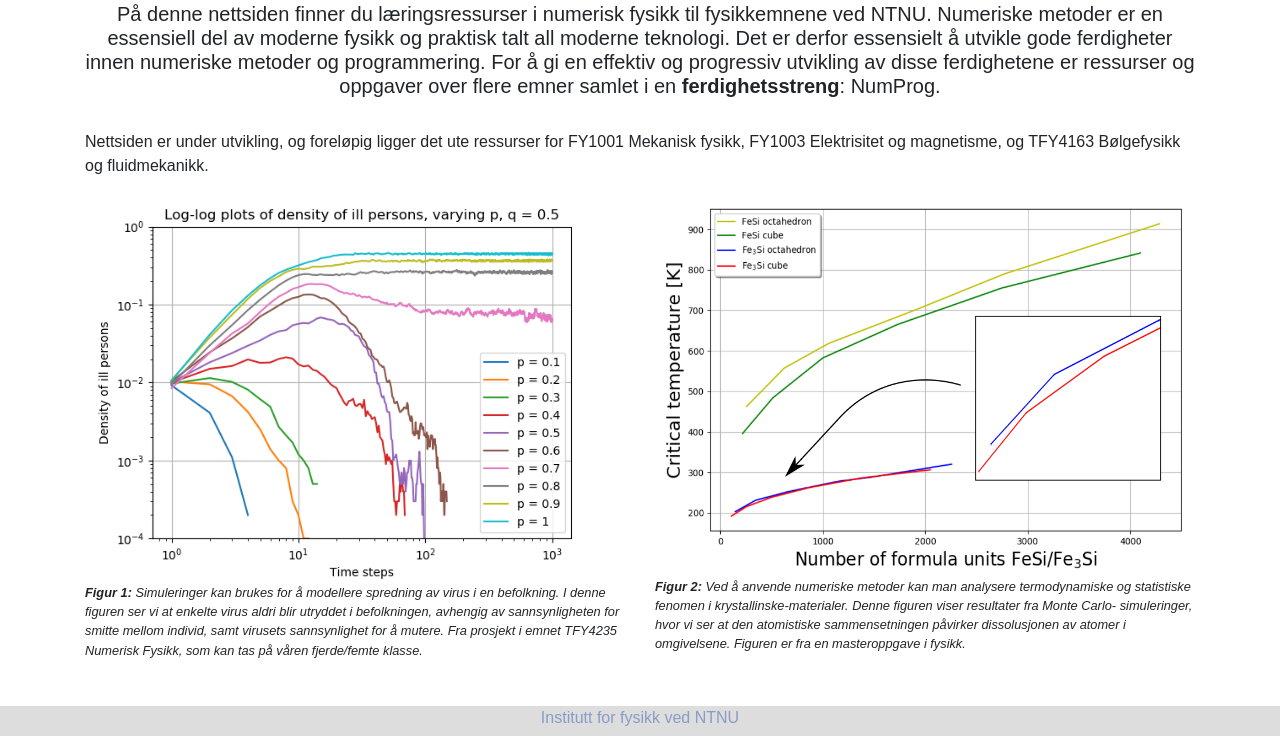
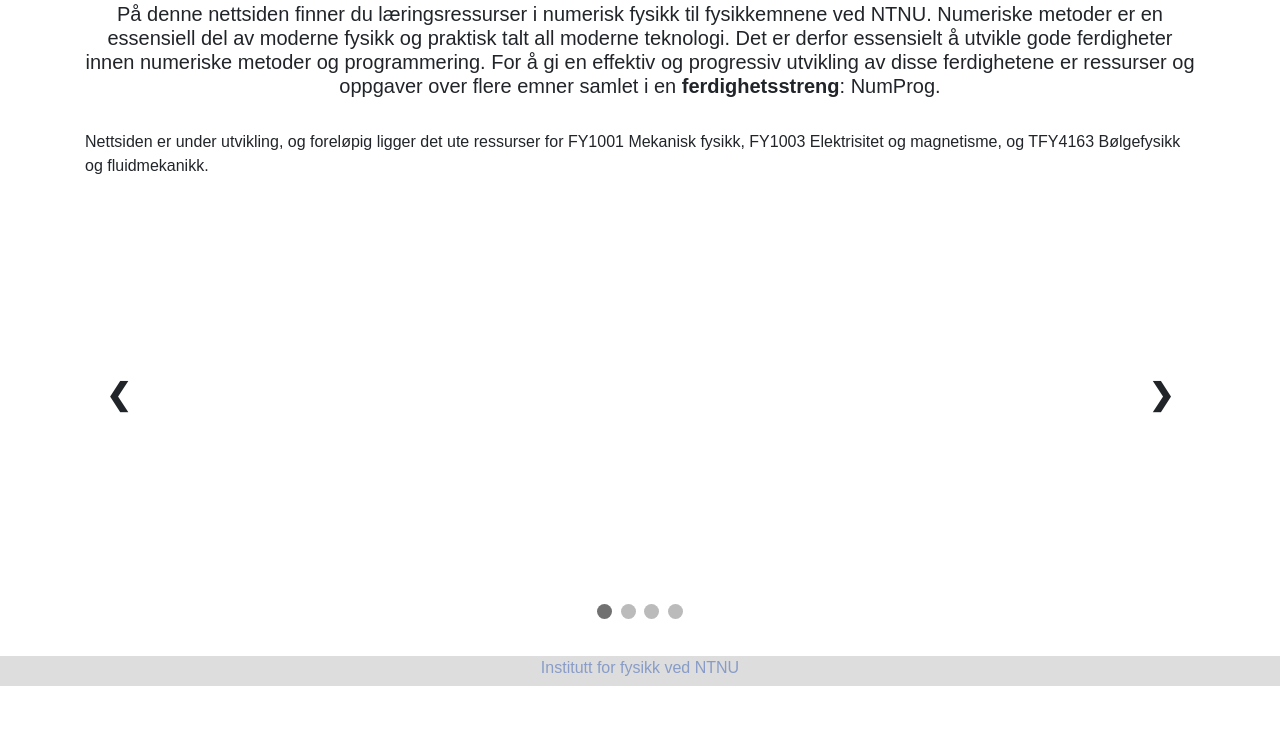
Before and after one commit to solfridhj/numfys-webpage, a PHP site: page / in a window 1280 px wide. Shown: the part 281-1017 px from the top of the page. After the commit the page ends 967 px from the top, so only its background shows below. Run offline with PHP 8.4, Linux system fonts and the light colour scheme; some libraries are stand-ins or nearby versions.

Commit message:
Added slideshow, needs fixing

```diff
--- a/index.html
+++ b/index.html
@@ -42,6 +42,7 @@
   <script src="https://maxcdn.bootstrapcdn.com/bootstrap/4.3.1/js/bootstrap.min.js"></script>
   <link rel="stylesheet" href="style.css">
   <script src="https://kit.fontawesome.com/a9f9026a5d.js"></script>
+  <script src='main.js'></script>
 
 
 </head>
@@ -67,28 +68,50 @@
           og TFY4163 Bølgefysikk og fluidmekanikk.
     </div>
   </div>
-  <div class="row">
-    <div class="col-sm-6 col-xs-4">
-      <img class="img-fluid" src="media/density_illq05v2.png" alt="Log-log plot av tetthet av syke personer" class="center">
-      <div class="fig-text">
-      <p><strong>Figur 1:</strong> Simuleringer kan brukes for å modellere spredning av virus i en befolkning. I denne figuren ser vi at enkelte virus
-        aldri blir utryddet i befolkningen, avhengig av sannsynligheten for smitte mellom individ, samt virusets sannsynlighet for å mutere. Fra prosjekt i emnet
-      TFY4235 Numerisk Fysikk, som kan tas på våren fjerde/femte klasse.</p>
-      </div>
-    </div>
-    <div class="col-sm-6 col-xs-4">
-      <img class="img-fluid image" src="media/critical_temperatures_v2.png" alt="site-order parameter" class="center">
 
-    <div class="fig-text">
-      <p><strong>Figur 2:</strong> Ved å anvende numeriske metoder kan man analysere termodynamiske og statistiske fenomen i krystallinske-materialer. Denne figuren viser resultater
-         fra Monte Carlo- simuleringer, hvor vi ser at den atomistiske sammensetningen påvirker dissolusjonen av atomer i omgivelsene. Figuren er fra en masteroppgave i fysikk.</p>
+</div>
+      <div class="slideshow-container" >
+
+        <div class="mySlides fade">
+
+          <img  src='media/critical_temperatures_v2.png' style='width: 100%;overflow: hidden;height: 400px;' alt="Critical temperatures"/>
+          <div class="text">Sally Lightfoot Crab</div>
         </div>
-    </div>
-  </div>
-  </div>
+
+        <div class="mySlides fade">
+
+          <img  src='media/density_illq05v2.png' style='width: 100%;overflow: hidden;height: 400px;' alt="density"/>
+          <div class="text">A scuffle between two Nazca Boobies</div>
+        </div>
+
+        <div class="mySlides fade">
+
+          <img  src='media/test.jpg' style='width: 100%;overflow: hidden;height: 400px;' alt="otovalo waterfall"/>
+          <div class="text">A waterfall discovered on a hike in Otovalo</div>
+        </div>
+
+        <div class="mySlides fade">
+
+          <img src='media/test.jpg' style='width: 100%;overflow: hidden;height:400px;' alt="pelican"/>
+          <div class="text">Pelican</div>
+        </div>
 
 
-</div>
+        <a class="prev" onclick='plusSlides(-1)'>&#10094;</a>
+        <a class="next" onclick='plusSlides(1)'>&#10095;</a>
+      </div>
+      <br/>
+
+
+      <div style='text-align: center;'>
+        <span class="dot" onclick='currentSlide(1)'></span>
+        <span class="dot" onclick='currentSlide(2)'></span>
+        <span class="dot" onclick='currentSlide(3)'></span>
+        <span class="dot" onclick='currentSlide(4)'></span>
+      </div>
+
+     </div>
+
 
 
 <div id="footer">
--- a/style.css
+++ b/style.css
@@ -188,3 +188,100 @@
   color: #39333a;
   padding-left: 30px;
 }
+
+.slideshow-container {
+  max-width: 1000px;
+  position: relative;
+  margin: auto;
+}
+
+.mySlides {
+  display: none;
+  height: 400px;
+  border: solid 1px black;
+
+}
+
+.prev,
+.next {
+  cursor: pointer;
+  position: absolute;
+  top: 50%;
+  width: auto;
+  margin-top: -22px;
+  padding: 16px;
+  color: #222428;
+  font-weight: bold;
+  font-size: 30px;
+  transition: .6s ease;
+  border-radius: 0 3px 3px 0;
+}
+
+.next {
+  right: -50px;
+  border-radius: 3px 3px 3px 3px;
+}
+
+.prev {
+  left: -50px;
+  border-radius: 3px 3px 3px 3px;
+}
+
+.prev:hover,
+.next:hover {
+  color: #f2f2f2;
+  background-color: rgba(0, 0, 0, 0.8);
+}
+
+.text {
+  color: #f2f2f2;
+  font-size: 15px;
+  padding-top: 12px;
+padding-bottom: 12px;
+  position: absolute;
+  bottom: 0;
+  width: 100%;
+  text-align: center;
+  background-color: #222428;
+}
+
+.numbertext {
+  color: #f2f2f2;
+  font-size: 12px;
+  padding: 8px 12px;
+  position: absolute;
+  top: 0;
+}
+
+.dot {
+  cursor: pointer;
+  height: 15px;
+  width: 15px;
+  margin: 0 2px;
+  background-color: #bbb;
+  border-radius: 50%;
+  display: inline-block;
+  transition: background-color 0.4s ease;
+}
+
+.active,
+.dot:hover {
+  background-color: #717171;
+}
+
+.fade {
+  -webkit-animation-name: fade;
+  -webkit-animation-duration: 5.0s;
+  animation-name: fade;
+  animation-duration: 5.0s;
+}
+
+@-webkit-keyframes fade {
+  from {opacity: .4}
+  to {opacity: 1}
+}
+
+@keyframes fade {
+  from {opacity: .4}
+  to {opacity: 1}
+}
```
Also changed, not shown: main.js (added, +48 -0 lines).
